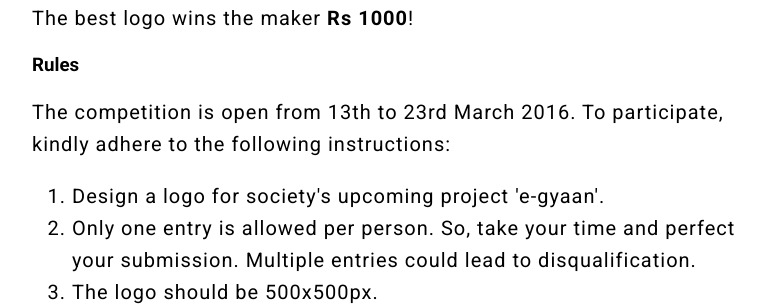
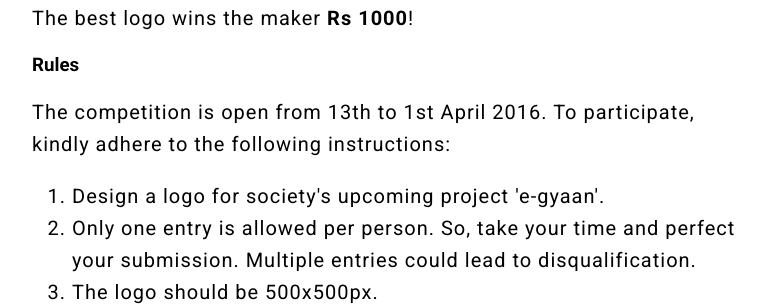
Before and after one commit to compsoc-ssc/compsocssc, a Django app: page /events/logo/ in a window 1280 px wide. Shown: the part 528-836 px from the top of the page, without its empty margins (248-1013 px from the left). Run offline with Django 3.2, Linux system fonts and the light colour scheme.

Commit message:
Update logo making instructions

```diff
--- a/events/logo/templates/logo/home.html
+++ b/events/logo/templates/logo/home.html
@@ -14,7 +14,7 @@
     <p>CompSoc has an opportunity for you to use your designing skills for our Annual Tech Fest - Cybercept. Cybercept is our Annually organized Tech Fest with events like Tech Hunt, Orfik - online treasure hunt, Cryptactic, Programming and X-Centricity - a tech quiz.</p>
     <p>We are looking for a logo for our society's upcoming project 'e-gyaan', an initiative to familiarize junior school kids residing in economically disadvantaged localities around our college, to the basics of computers. The best logo wins the maker <strong>Rs 1000</strong>!</p>
     <h3>Rules</h3>
-    <p>The competition is open from 13th to 23rd March 2016. To participate, kindly adhere to the following instructions:</p>
+    <p>The competition is open from 13th to 1st April 2016. To participate, kindly adhere to the following instructions:</p>
     <ol>
       <li>Design a logo for society's upcoming project 'e-gyaan'.</li>
       <li>Only one entry is allowed per person. So, take your time and perfect your submission. Multiple entries could lead to disqualification.</li>
```
